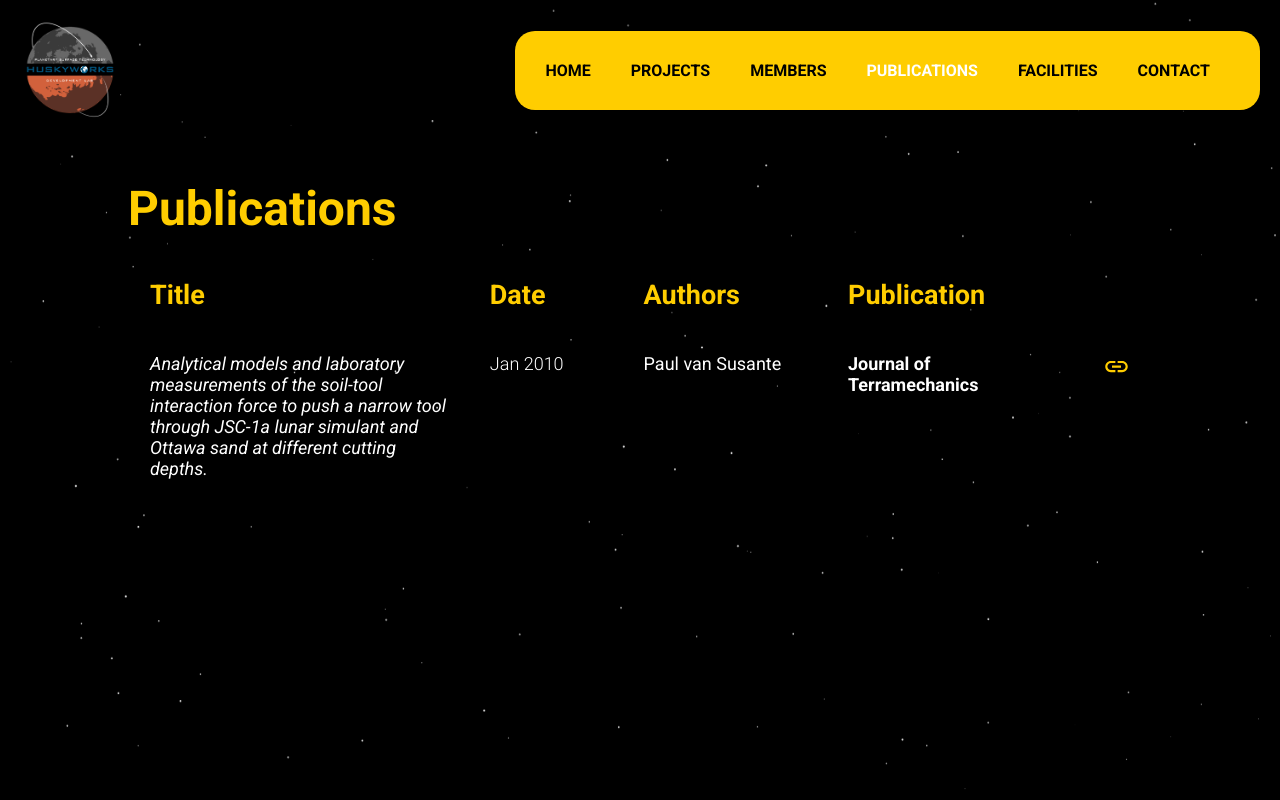
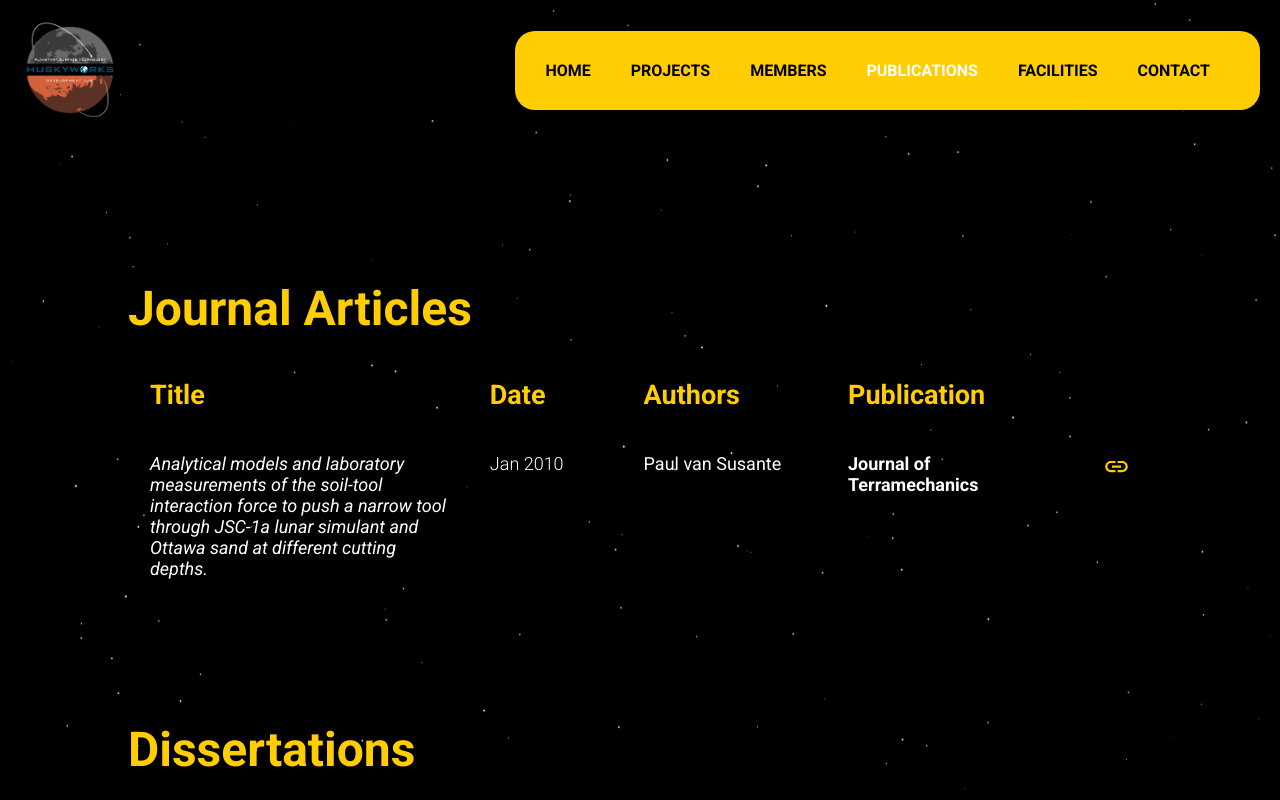
Before and after one commit to mtu-pstdl/website, a React (Create React App) app: page /publications in a window 1280 px wide. Shown: the top 800 px of the page. Built offline with nearby package versions, Linux system fonts and the light colour scheme.

Commit message:
changed publications

```diff
--- a/src/pages/members/MemberView.css
+++ b/src/pages/members/MemberView.css
@@ -22,6 +22,7 @@
   width: 40%;
   object-position: top;
   object-fit: cover;
+  flex-shrink: 0;
 }
 .MemberView .content {
   display: flex;
--- a/src/pages/members/MemberView.scss
+++ b/src/pages/members/MemberView.scss
@@ -20,6 +20,7 @@
 		width: 40%;
 		object-position: top;
 		object-fit: cover;
+		flex-shrink: 0;
 	}
 
 	.content {
--- a/src/pages/members/members.ts
+++ b/src/pages/members/members.ts
@@ -93,6 +93,36 @@ export const members: MemberCollection[] = [
 				lastName: "McGillivray",
 				email: "hjmcgill@mtu.edu",
 				profile: "https://via.placeholder.com/480x480.png?text=Person"
+			},
+			{
+				firstName: "Erik",
+				lastName: "VanHorn",
+				email: "user@mtu.edu",
+				profile: "https://via.placeholder.com/480x480.png?text=Person"
+			},
+			{
+				firstName: "Ted",
+				lastName: "Gronda",
+				email: "user@mtu.edu",
+				profile: "https://via.placeholder.com/480x480.png?text=Person"
+			},
+			{
+				firstName: "Austen",
+				lastName: "Goddu",
+				email: "user@mtu.edu",
+				profile: "https://via.placeholder.com/480x480.png?text=Person"
+			},
+			{
+				firstName: "Eric",
+				lastName: "Mosner",
+				email: "user@mtu.edu",
+				profile: "https://via.placeholder.com/480x480.png?text=Person"
+			},
+			{
+				firstName: "George",
+				lastName: "Johnson",
+				email: "user@mtu.edu",
+				profile: "https://via.placeholder.com/480x480.png?text=Person"
 			}
 		]
 	}
--- a/src/pages/publications/PublicationsPage.css
+++ b/src/pages/publications/PublicationsPage.css
@@ -39,6 +39,9 @@
 }
 
 @media (min-width: 720px) {
+  .PublicationsPage .publicationSection {
+    margin-top: 100px;
+  }
   .PublicationsPage table th {
     font-size: 1.5em;
   }
--- a/src/pages/publications/PublicationsPage.scss
+++ b/src/pages/publications/PublicationsPage.scss
@@ -48,6 +48,11 @@
 
 @media (min-width: $constraint) {
 	.PublicationsPage {
+
+		.publicationSection {
+			margin-top: 100px;
+		}
+
 		table {
 
 			th {
--- a/src/pages/publications/PublicationsPage.tsx
+++ b/src/pages/publications/PublicationsPage.tsx
@@ -7,7 +7,7 @@
 
 import * as React from "react";
 import "./PublicationsPage.css"
-import {Publication, getPublicationsSorted} from "./publications";
+import {Publication, getPublicationsSorted, publications} from "./publications";
 import {PublicationRow} from "./PublicationRow";
 
 export interface PublicationsPageProps {
@@ -28,7 +28,14 @@ export class PublicationsPage extends React.Component<PublicationsPageProps, Pub
 
 	public render(): React.ReactElement {
 		return (<div className={"PublicationsPage main"}>
-			<h2>Publications</h2>
+			{
+				Object.keys(publications).map(section => {
+					const pubsInSection = publications[section];
+					const elements = getPublicationsSorted(pubsInSection).map((publication: Publication, index: number) => {
+						return <PublicationRow publication={publication} key={index}/>
+					})
+					return (<section className={"publicationSection"}>
+						<h2>{section}</h2>
 						<table>
 							<thead>
 							<tr>
@@ -40,11 +47,12 @@ export class PublicationsPage extends React.Component<PublicationsPageProps, Pub
 							</tr>
 							</thead>
 							<tbody>
-					{getPublicationsSorted().map((publication: Publication, index: number) => {
-						return <PublicationRow publication={publication} key={index}/>
-					})}
+							{elements}
 							</tbody>
 						</table>
+					</section>)
+				})
+			}
 		</div>);
 	}
 
--- a/src/pages/publications/publications.ts
+++ b/src/pages/publications/publications.ts
@@ -13,18 +13,40 @@ export type Publication = {
 	url?: string;
 }
 
-const publications: Publication[] = [
-	{
+
+export const publications: { [sectionTitle: string]: Publication[] } = {
+	"Journal Articles": [{
+			title: "Analytical models and laboratory measurements of the soil-tool interaction force to push a narrow tool through JSC-1a lunar simulant and Ottawa sand at different cutting depths.",
+			date: new Date("2010"),
+			authors: ["Paul van Susante"],
+			publication: "Journal of Terramechanics",
+			url: "google.com"
+	}],
+	"Dissertations": [{
 		title: "Analytical models and laboratory measurements of the soil-tool interaction force to push a narrow tool through JSC-1a lunar simulant and Ottawa sand at different cutting depths.",
 		date: new Date("2010"),
 		authors: ["Paul van Susante"],
 		publication: "Journal of Terramechanics",
 		url: "google.com"
-	}
-];
+	}],
+	"Theses": [{
+		title: "Analytical models and laboratory measurements of the soil-tool interaction force to push a narrow tool through JSC-1a lunar simulant and Ottawa sand at different cutting depths.",
+		date: new Date("2010"),
+		authors: ["Paul van Susante"],
+		publication: "Journal of Terramechanics",
+		url: "google.com"
+	}],
+	"Conference Proceedings": [{
+		title: "Analytical models and laboratory measurements of the soil-tool interaction force to push a narrow tool through JSC-1a lunar simulant and Ottawa sand at different cutting depths.",
+		date: new Date("2010"),
+		authors: ["Paul van Susante"],
+		publication: "Journal of Terramechanics",
+		url: "google.com"
+	}]
+};
 
-export function getPublicationsSorted(): Publication[] {
-	return publications.sort((p1, p2) => {
+export function getPublicationsSorted(pubs: Publication[]): Publication[] {
+	return pubs.sort((p1, p2) => {
 		return p2.date.getTime() - p1.date.getTime();
 	});
 }
```
Also changed, not shown: 2 other files (tests, documents, lock files or other folders). Lines whose indentation alone changed are shown as unchanged.
